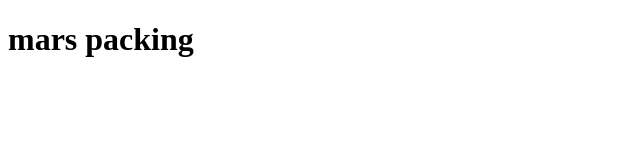
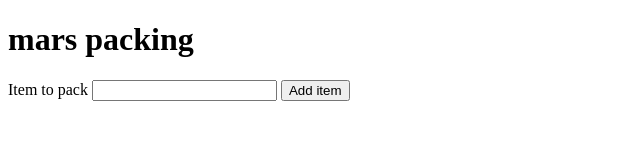
Before and after one commit to farmermel/mars-packing, a website: page public/index.html in a window 1280 px wide. Shown: the whole page, without its empty margins (0-640 px from the left). Drawn offline with nearby package versions, Linux system fonts and the light colour scheme.

Commit message:
Add item submission form and display section, script for jquery

```diff
--- a/public/index.html
+++ b/public/index.html
@@ -8,6 +8,16 @@
     <header>
       <h1>mars packing</h1>
     </header>
+    <main>
+      <form class="add-item-form">
+        <label for="item-input">Item to pack</label>
+        <input id="item-input" type="text" />
+        <button>Add item</button>
+      </form>
+      <section class="packing-wrap">
+      </section>
+    </main>
+    <script>window.jQuery || document.write('<script src="/jquery/jquery.js"><\/script>')</script>
     <script type="text/javascript" src="scripts.js"></script>
   </body>
 </html>
```
